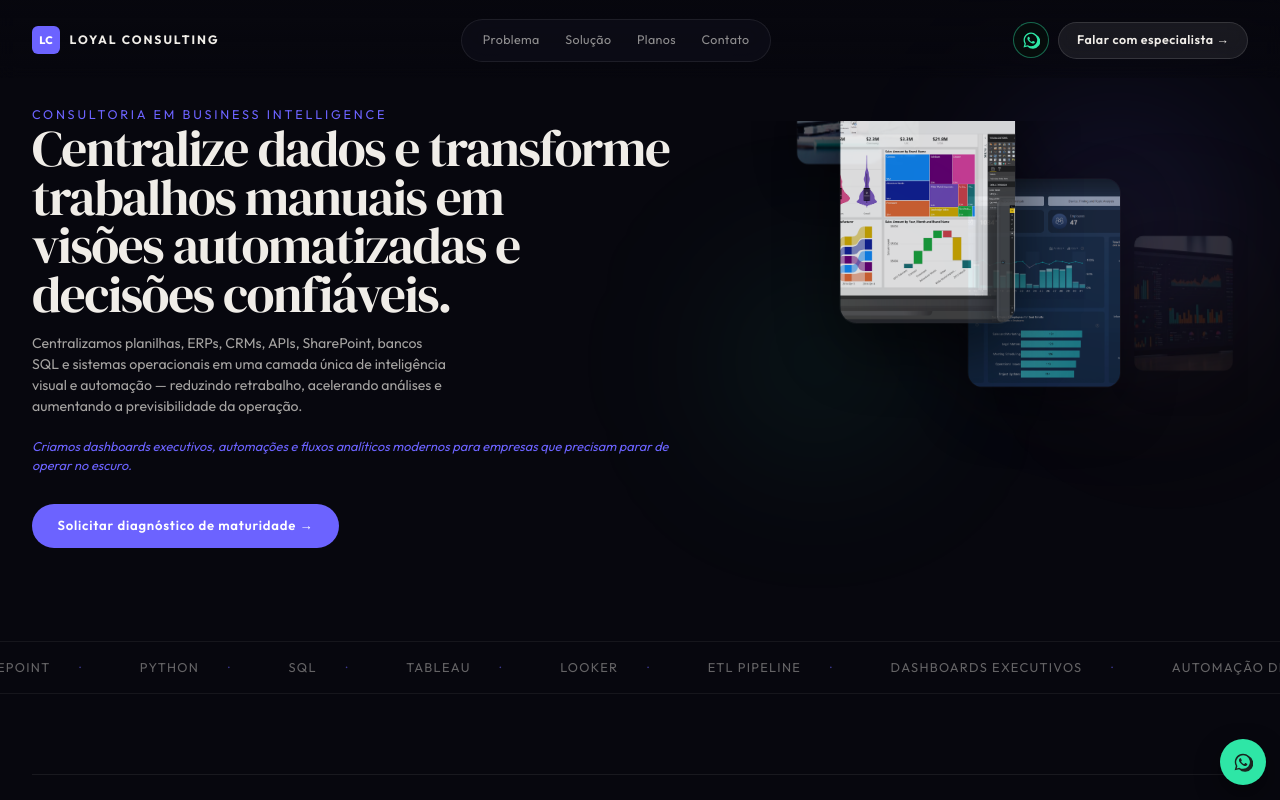
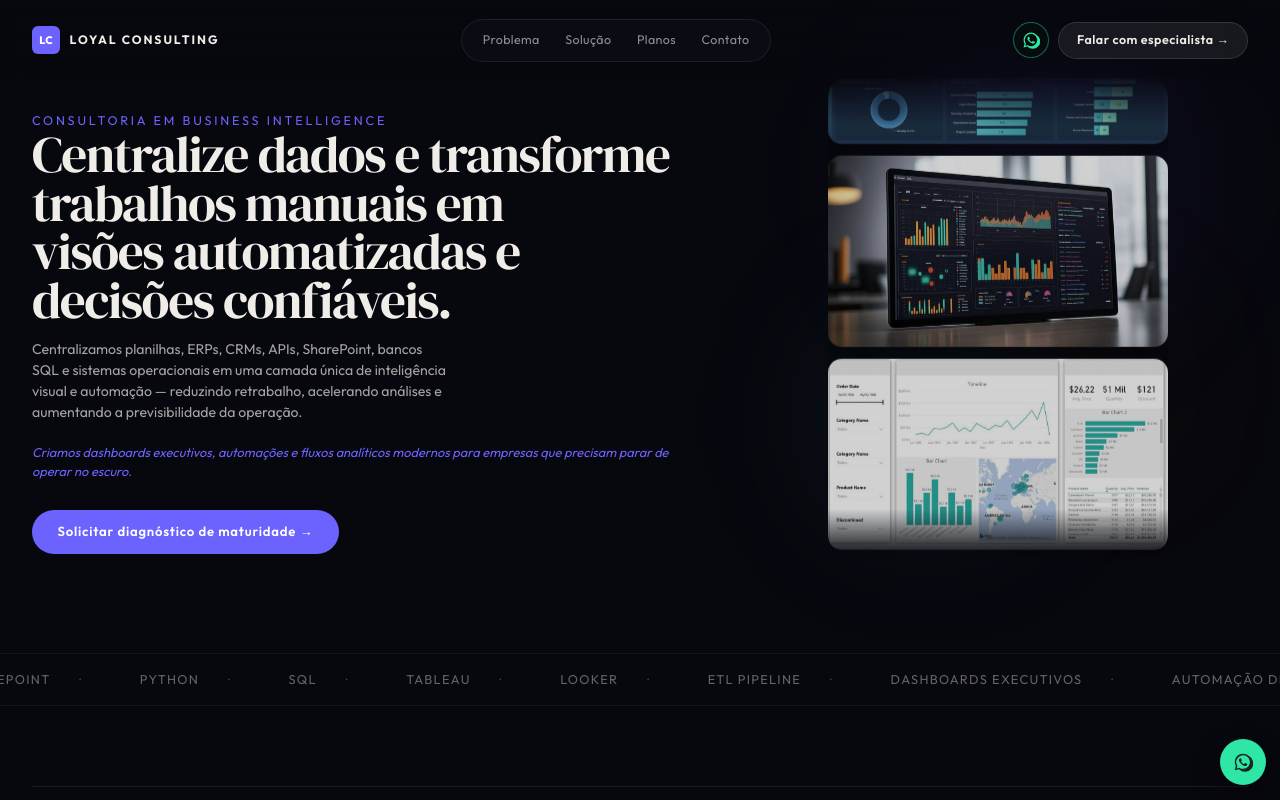
Before and after one commit to HugoLoyalConsulting/Website-LoyalConsulting, a Next.js app: page / in a window 1280 px wide. Shown: the top 800 px of the page. Built offline with nearby package versions, Linux system fonts and the light colour scheme; no server answers.

Commit message:
feat: replace arc carousel with continuous vertical image reel

```diff
--- a/app/globals.css
+++ b/app/globals.css
@@ -2370,3 +2370,103 @@ a {
     zoom: 0.52;
   }
 }
+
+/* ══════════════════════════════════════════════════════════════
+   HIR — Hero Image Reel
+   Continuous vertical marquee; images scroll upward at a constant
+   subtle speed. Two copies of the array ensure a seamless loop.
+
+   Per-item slot = 191px (16:9 @ 340px) + 12px margin-bottom = 203px.
+   Track height = 38 × 203px = 7714px.
+   translateY(-50%) = -3857px = exactly one copy → perfect loop.
+   ══════════════════════════════════════════════════════════════ */
+
+.hir-root {
+  position: relative;
+  width: 340px;
+  height: 480px;
+  overflow: hidden;
+  border-radius: 20px;
+  /* Top/bottom fade for seamless loop illusion */
+  mask-image: linear-gradient(
+    to bottom,
+    transparent 0%,
+    black 10%,
+    black 90%,
+    transparent 100%
+  );
+  -webkit-mask-image: linear-gradient(
+    to bottom,
+    transparent 0%,
+    black 10%,
+    black 90%,
+    transparent 100%
+  );
+}
+
+.hir-track {
+  display: flex;
+  flex-direction: column;
+  /* No gap — use margin-bottom on each item so per-item slot is
+     uniform and translateY(-50%) lands exactly at the loop point. */
+  animation: hir-scroll 80s linear infinite;
+  will-change: transform;
+}
+
+/* Pause on hover — accessibility / user control */
+.hir-root:hover .hir-track {
+  animation-play-state: paused;
+}
+
+.hir-item {
+  flex-shrink: 0;
+  border-radius: 14px;
+  overflow: hidden;
+  margin-bottom: 12px;
+  box-shadow:
+    0 8px 32px rgba(0, 0, 0, 0.55),
+    0 0 0 1px rgba(255, 255, 255, 0.06);
+}
+
+/* Image container: fixed 16:9 aspect ratio at 340px wide = 191px tall.
+   Combined with 12px margin-bottom → 203px per slot. */
+.hir-img-wrap {
+  position: relative;
+  width: 340px;
+  aspect-ratio: 16 / 9;
+}
+
+.hir-img {
+  object-fit: cover;
+  filter: brightness(0.82) saturate(0.72);
+  transition: filter 0.4s ease;
+}
+
+.hir-item:hover .hir-img {
+  filter: brightness(0.96) saturate(0.9);
+}
+
+@keyframes hir-scroll {
+  from { transform: translateY(0); }
+  to   { transform: translateY(-50%); }
+}
+
+/* ── Responsive ─────────────────────────────────────────── */
+@media (max-width: 900px) {
+  /* Single-column hero: center the reel and allow full-width */
+  .hir-root {
+    width: min(100%, 340px);
+    height: 400px;
+    margin: 0 auto;
+  }
+
+  .hir-img-wrap {
+    width: 100%;
+  }
+}
+
+@media (max-width: 600px) {
+  .hir-root {
+    height: 300px;
+  }
+}
--- a/components/HeroCarouselScene.tsx
+++ b/components/HeroCarouselScene.tsx
@@ -1,7 +1,7 @@
 "use client";
 
 import { motion, useReducedMotion } from "framer-motion";
-import { HeroCarouselArc } from "./HeroCarouselArc";
+import { HeroImageReel } from "./HeroImageReel";
 
 /* ── HeroCarouselScene ────────────────────────────────────── */
 export function HeroCarouselScene() {
@@ -23,7 +23,7 @@ export function HeroCarouselScene() {
       <div className="hcs-glow hcs-glow--teal" aria-hidden="true" />
       <div className="hcs-glow hcs-glow--amber" aria-hidden="true" />
 
-      <HeroCarouselArc />
+      <HeroImageReel />
     </motion.div>
   );
 }
--- /dev/null
+++ b/components/HeroImageReel.tsx
@@ -0,0 +1,69 @@
+"use client";
+
+/**
+ * HeroImageReel
+ *
+ * A slow, constant, vertical image reel. Images scroll upward
+ * at a fixed speed with no jumps or state transitions.
+ *
+ * Technique: the IMAGES array is duplicated (38 items total).
+ * CSS animates from translateY(0) → translateY(-50%).
+ * At -50%, we've scrolled exactly one copy's worth of height
+ * (each item = image height + margin-bottom, so the per-item
+ * measurement is uniform and the loop is perfectly seamless).
+ */
+
+import Image from "next/image";
+
+const BASE = process.env.NEXT_PUBLIC_BASE_PATH ?? "";
+
+const IMAGES = [
+  "dashboard-powerbi-vendas.png",
+  "dashboard-comunicacao-interna.png",
+  "dashboard-monitor-colorido.jpg",
+  "dashboard-powerbi-timeline.jpg",
+  "dashboard-ui-kpis.webp",
+  "analista-bi-monitores-duplos.jpg",
+  "analistas-revisando-dashboard.jpg",
+  "apresentacao-bi-reuniao-executiva.jpg",
+  "apresentacao-bi-reuniao-masculino.jpg",
+  "apresentacao-dashboard-apontando.jpg",
+  "executivo-painel-wall.jpg",
+  "grafico-crescimento-abstrato.jpg",
+  "ipad-google-analytics.jpg",
+  "laptop-analytics-aberto.jpg",
+  "laptop-analytics-angulo.jpg",
+  "monitor-dados-futurista.jpg",
+  "documentos-gestao-projetos.jpg",
+  "relatorio-financeiro-impresso.jpg",
+  "relatorios-impressos-mesa.jpg",
+];
+
+export function HeroImageReel() {
+  // Duplicate for seamless infinite loop.
+  // Each item height is fixed (16:9 @ 340px = 191px) + 12px margin-bottom.
+  // Per-item slot = 203px. 19 items × 203px = 3857px per copy.
+  // translateY(-50%) = -50% of track height (38 × 203 = 7714px) = -3857px.
+  // At -3857px, copy-2 item-0 is exactly at the top → seamless.
+  const doubled = [...IMAGES, ...IMAGES];
+
+  return (
+    <div className="hir-root" aria-hidden="true">
+      <div className="hir-track">
+        {doubled.map((img, i) => (
+          <div key={i} className="hir-item">
+            <div className="hir-img-wrap">
+              <Image
+                src={`${BASE}/images/${img}`}
+                alt=""
+                fill
+                sizes="340px"
+                className="hir-img"
+              />
+            </div>
+          </div>
+        ))}
+      </div>
+    </div>
+  );
+}
```
